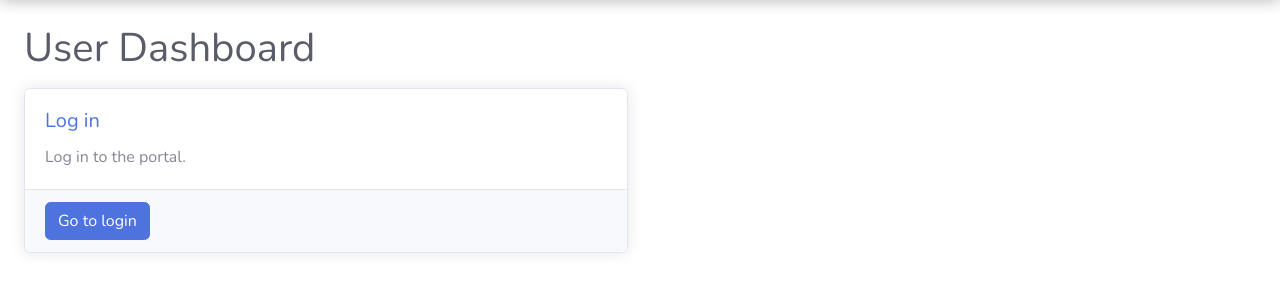
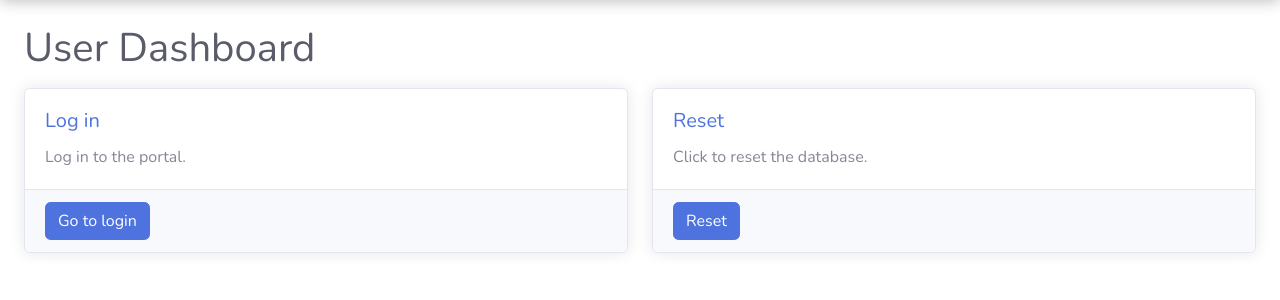
Before and after one commit to Alex979/Databases-Final-Project, a PHP site: page /dashboard.php in a window 1280 px wide. Shown: the part 56-356 px from the top of the page. Run offline with PHP 8.4, Linux system fonts and the light colour scheme.

Commit message:
Fixed reset

```diff
--- a/part1_projects/FlatEarthSociety/public_html/dashboard.php
+++ b/part1_projects/FlatEarthSociety/public_html/dashboard.php
@@ -101,8 +101,8 @@ function create_link($title, $description, $link_text, $url) {
                         create_link("Info", "View personal information and logout.", "Go to info page", "info.php");
                     }
                     create_link("Logout", "Click below to logout.", "Logout", "logout.php");
-                    create_link("Reset", "Click to reset the database.", "Reset", "../../TeamEighteen/reset.php");
                 }
+                create_link("Reset", "Click to reset the database.", "Reset", "../../TeamEighteen/reset.php");
                 ?>
 
         </div>
```
